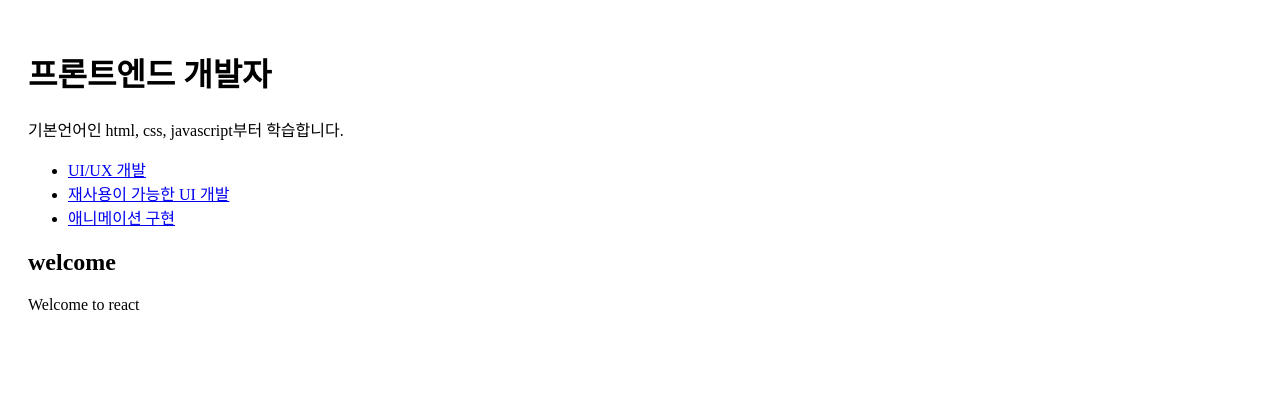
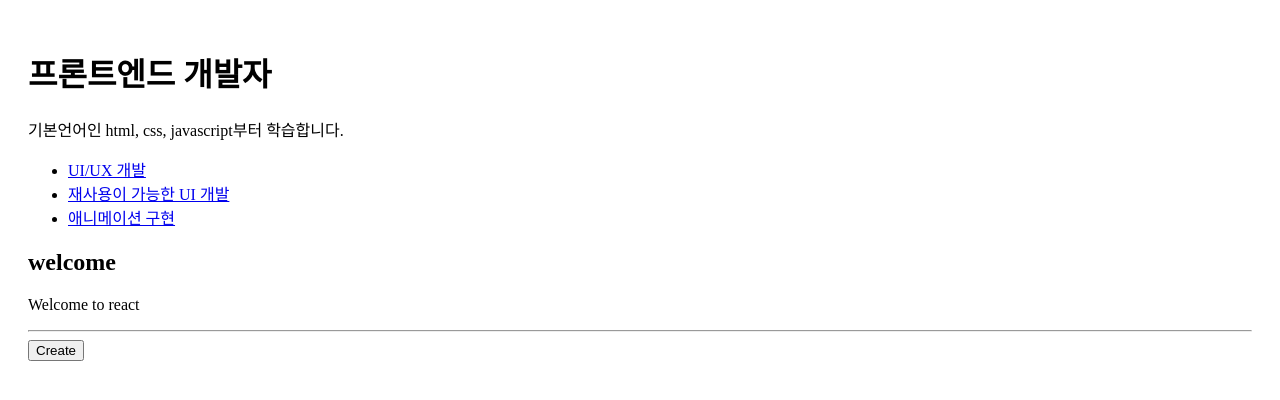
Before and after one commit to ckck912ck-lang/estfe13_react-basic, a React (Vite) app: page / in a window 1280 px wide. Shown: the top 400 px of the page. Built offline with nearby package versions, Linux system fonts and the light colour scheme.

Commit message:
feat: create mode

```diff
--- a/src/App.jsx
+++ b/src/App.jsx
@@ -2,6 +2,8 @@
 import Myheader from "./components/Myheader";
 import Nav from "./components/Nav";
 import MyArticle from "./components/MyArticle";
+import Controls from "./components/controls";
+import CreateArticle from "./components/createArticle";
 import { useState } from "react";
 
 function App() {
@@ -26,10 +28,12 @@
 
   let _title = null;
   let _desc = null;
+  let _article = null;
 
   if (mode === "welcome") {
     _title = welcome.title;
     _desc = welcome.desc;
+    _article = <MyArticle title={_title} desc={_desc} />;
   } else if (mode === "read") {
     const selected = content.find(c => c.id === id);
     console.log(selected);
@@ -37,6 +41,9 @@
       _title = selected.title;
       _desc = selected.desc;
     }
+    _article = <MyArticle title={_title} desc={_desc} />;
+  } else if (mode === "create") {
+    _article = <CreateArticle />;
   }
 
   return (
@@ -66,7 +73,13 @@
           setId(_id);
         }}
       />
-      <MyArticle title={_title} desc={_desc} />
+      {_article}
+      <hr />
+      <Controls
+        onChangeMode={() => {
+          setMode("create");
+        }}
+      />
     </>
   );
 }
--- /dev/null
+++ b/src/components/controls.jsx
@@ -0,0 +1,14 @@
+function Controls({ onChangeMode }) {
+  return (
+    <div className="menu">
+      <button
+        onClick={() => {
+          onChangeMode();
+        }}
+      >
+        Create
+      </button>
+    </div>
+  );
+}
+export default Controls;
--- /dev/null
+++ b/src/components/createArticle.jsx
@@ -0,0 +1,20 @@
+function CreateArticle() {
+  return (
+    <>
+      <h2>Create Article</h2>
+      <form action="">
+        <div>
+          <label htmlFor="title">title</label>
+          <input type="text" id="title" />
+        </div>
+        <div>
+          <label htmlFor="desc">desc</label>
+          <textarea name="" id="desc"></textarea>
+        </div>
+        <button>Submit</button>
+      </form>
+    </>
+  );
+}
+
+export default CreateArticle;
```
